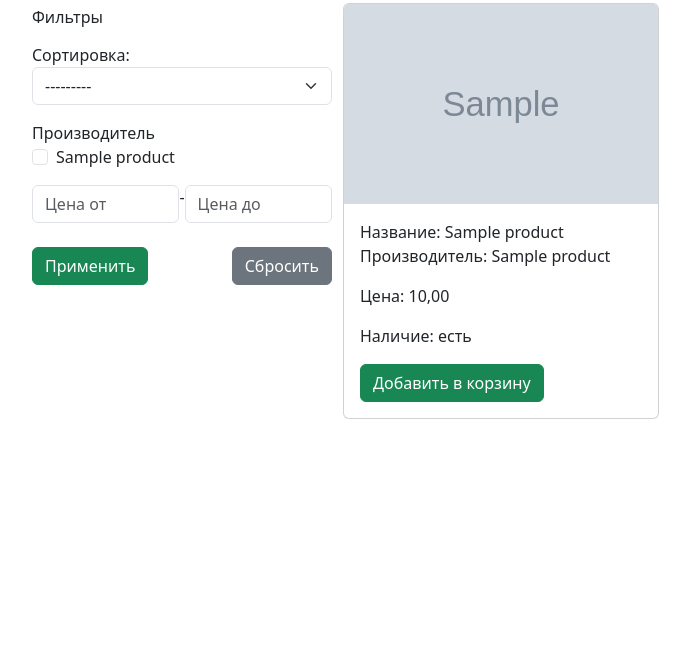
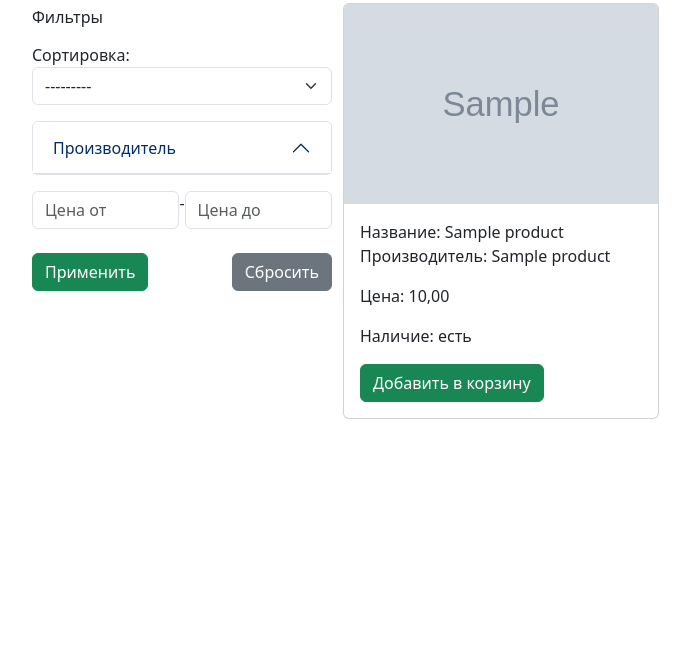
Before and after one commit to progNub/MusicShop, a Django app: page / in a window 1280 px wide. Shown: the part 118-789 px from the top of the page, without its empty margins (40-730 px from the left). Run offline with Django 5.2, Linux system fonts and the light colour scheme; tables that the repository leaves empty hold one stand-in row (values such as "Sample post"); grey boxes marked "Sample" are stand-in pictures.

Commit message:
Теперь в фильтре производителей сворачивается сдержимое

```diff
--- /dev/null
+++ b/products/static/products/css/filter_style.css
@@ -0,0 +1,3 @@
+.accordion-header {
+    --bs-accordion-active-bg: white;
+}
--- a/products/templates/products/inc/__filter_products.html
+++ b/products/templates/products/inc/__filter_products.html
@@ -1,3 +1,6 @@
+{% load static %}
+<link rel="stylesheet" href="{% static 'products/css/filter_style.css' %}">
+
 <form method="get" style="width: 300px">
 	<h6>Фильтры</h6>
 
@@ -11,12 +14,25 @@
 
 
 		{% if input.name == 'brand' %}
+			<div class="accordion" id="accordion-{{ input.name }}">
+				<div class="accordion-item">
+					<h2 class="accordion-header" id="heading-{{ input.name }}">
+						<button class="accordion-button" type="button" data-bs-toggle="collapse"
+								data-bs-target="#collapse-{{ input.name }}" aria-expanded="true"
+								aria-controls="collapse-{{ input.name }}">
+							{{ input.label }}
+						</button>
+					</h2>
+					<div id="collapse-{{ input.name }}"
+						 class="accordion-collapse collapse {% if input.value %} show {% endif %}"
+						 aria-labelledby="heading-{{ input.name }}"
+						 data-bs-parent="#accordion-{{ input.name }}">
+						<div class="accordion-body">
 							<div class="my-3">
-
-				{{ input.label }}
 								{% for choice_id, choice_label in input.field.choices %}
 									<div class="form-check">
-						<input class="form-check-input" type="checkbox" name="{{ input.name }}" value="{{ choice_id }}"
+										<input class="form-check-input" type="checkbox" name="{{ input.name }}"
+											   value="{{ choice_id }}"
 											   id="{{ input.auto_id }}_{{ forloop.counter }}"
 											   {% if choice_id|stringformat:"s" in input.value %}checked{% endif %}>
 										<label class="form-check-label" for="{{ input.auto_id }}_{{ forloop.counter }}">
@@ -24,6 +40,10 @@
 										</label>
 									</div>
 								{% endfor %}
+							</div>
+						</div>
+					</div>
+				</div>
 			</div>
 		{% endif %}
 
@@ -40,8 +60,6 @@
 			</div>
 		{% endif %}
 	{% endfor %}
-
-
 
 	<div class="d-flex flex-row justify-content-between py-2">
 		<button class="btn btn-success" type="submit">Применить</button>
```
Lines whose indentation alone changed are shown as unchanged.
